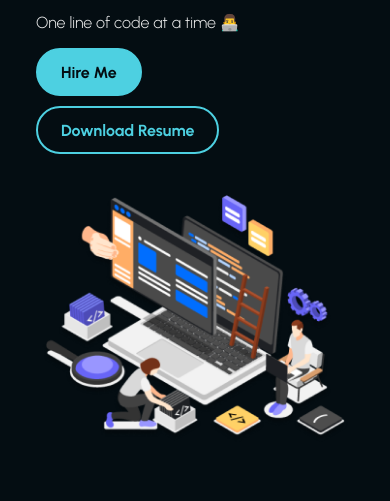
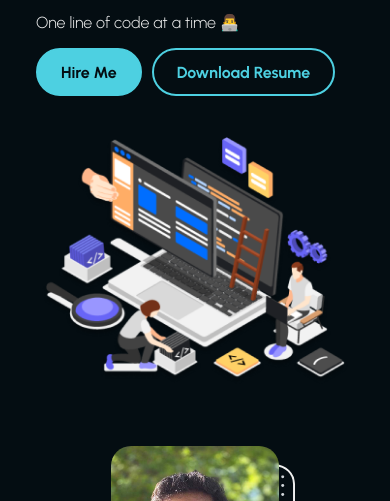
Before and after one commit to saaivignesh20/saaivignesh20.github.io, a plain HTML site: page index.html in a window 390 px wide. Shown: the part 275-776 px from the top of the page. Drawn offline with Linux system fonts and the light colour scheme.

Commit message:
hero buttons as row in mobile

```diff
--- a/css/main.css
+++ b/css/main.css
@@ -733,9 +733,9 @@ footer div p {
         font-size: 36px;
     }
 
-    main section.hero div.hero-actions {
+    /* main section.hero div.hero-actions {
         flex-direction: column;
-    }
+    } */
 
     /* Container */
     div.container {
```
